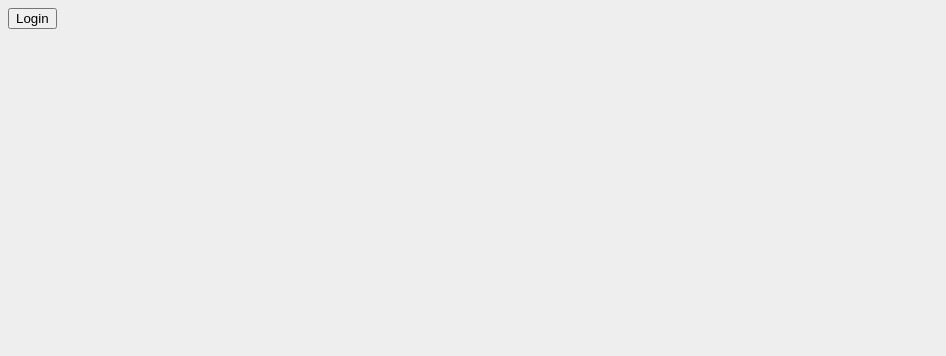
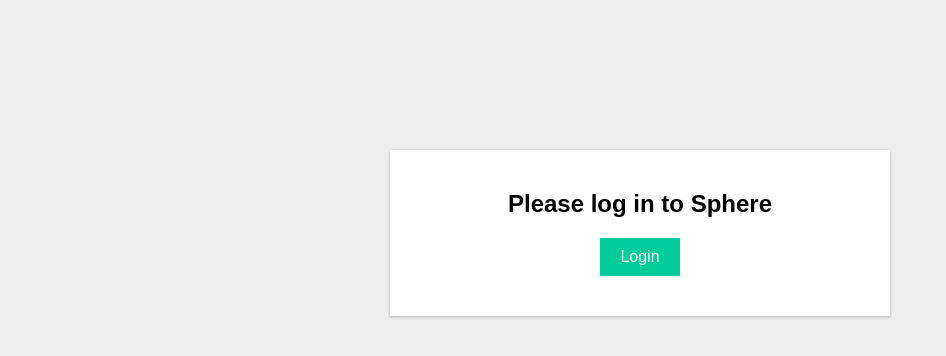
Before and after one commit to sphere-api/Sphere-JavaScript-SDK, a website: page demo/index.html in a window 1280 px wide. Shown: the whole page, without its empty margins (0-946 px from the left). Drawn offline with nearby package versions, Linux system fonts and the light colour scheme.

Commit message:
improving demo

```diff
--- a/demo/index.html
+++ b/demo/index.html
@@ -2,26 +2,67 @@
 <html>
 <head>
 	<title>Sphere login</title>
-	<script src="http://code.jquery.com/jquery-latest.min.js" type="text/javascript"></script>
+	<script src="https://code.jquery.com/jquery-latest.min.js" type="text/javascript"></script>
 	<script src="../src/sphere-sdk.js" ></script>
 	<script src="app.js" ></script>
 
   <style>
     body {
       background: #eee;
+      font-size: 16px;
+      padding: 0;
+      margin: 0;
+      font-family: arial, helvetica;
+    }
+
+    .box {
+      background: #fff;
+      position: absolute;
+      left: 50%;
+      top: 50%;
+      box-shadow: 0 1px 3px rgba(0,0,0,0.25);
+      width: 500px;
+      margin: -250px 0 0 -250px;
+      text-align: center;
+    }
+
+    .inner {
+      padding: 40px 20px;
+    }
+
+    button {
+      background: #00cc99;
+      border: none;
+      color: #fff;
+      padding: 10px 20px;
+      font-size: 16px;
+      cursor: pointer;
+    }
+
+    button:hover {
+      background: #333;
+    }
+
+    h2 {
+      margin: 0 0 20px;
     }
   </style>
 </head>
 
 <body>
 
-  <div class="not_authenticated">
-	  <button id="login">Login</button>
+  <div class="box not_authenticated">
+    <div class="inner">
+      <h2>Please log in to Sphere</h2>
+      <button id="login">Login</button>
+    </div>
   </div>
 
-  <div class="authenticated" style="display: none;">
-    You're in.
-	  <button id="logout">Log out</button>
+  <div class="box authenticated" style="display: none;">
+    <div class="inner">
+      <h2>You logged in to Sphere</h2>
+      <button id="logout">Log out</button>
+    </div>
   </div>
 
 </body>
```
